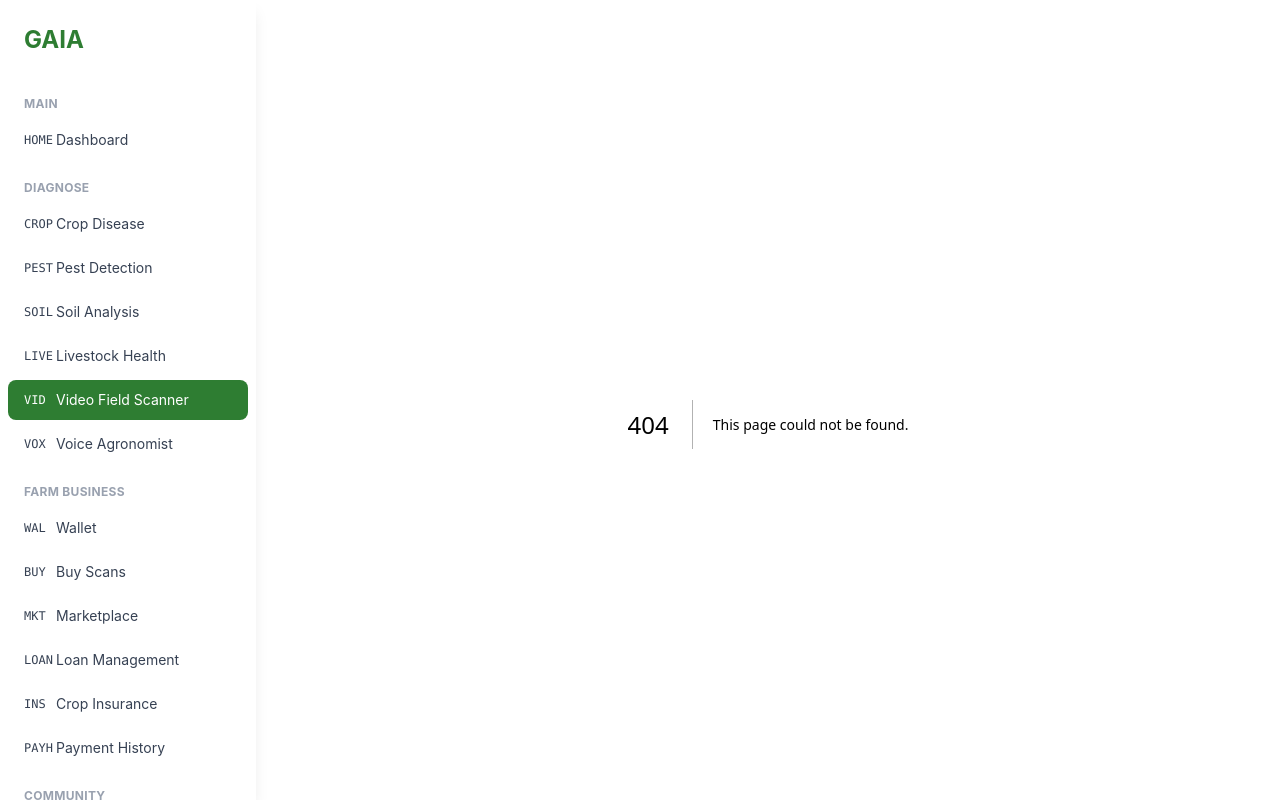
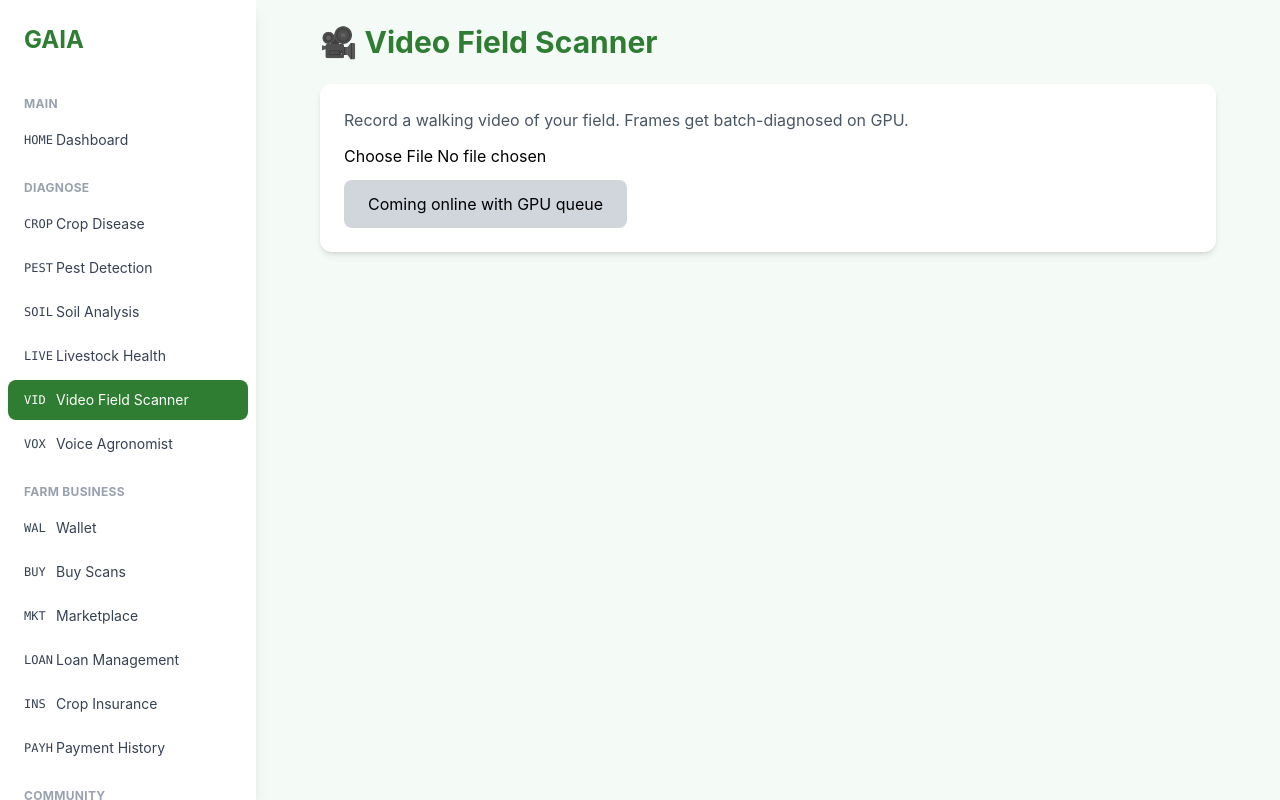
Before and after one commit to darkmoorltd-jpg/GAIA, a Next.js app in the folder frontend/: page /video-scan in a window 1280 px wide. Before the commit this address had no page. Built offline with nearby package versions, Linux system fonts and the light colour scheme.

Commit message:
add: video scan page

```diff
--- /dev/null
+++ b/frontend/app/video-scan/page.tsx
@@ -0,0 +1,11 @@
+'use client';
+export default function Page(){
+ return(<div className="max-w-4xl mx-auto">
+  <h1 className="text-3xl font-bold text-gaia-green mb-6">🎥 Video Field Scanner</h1>
+  <div className="bg-white rounded-xl shadow-md p-6">
+   <p className="text-gray-600 mb-3">Record a walking video of your field. Frames get batch-diagnosed on GPU.</p>
+   <input type="file" accept="video/*" className="mb-3"/>
+   <br/><button disabled className="bg-gray-300 px-6 py-3 rounded-lg">Coming online with GPU queue</button>
+  </div>
+ </div>)
+}
```
